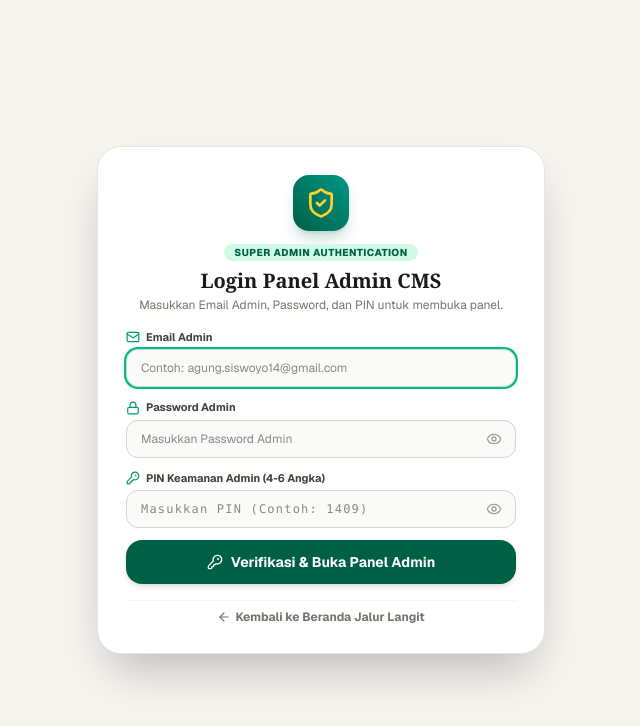
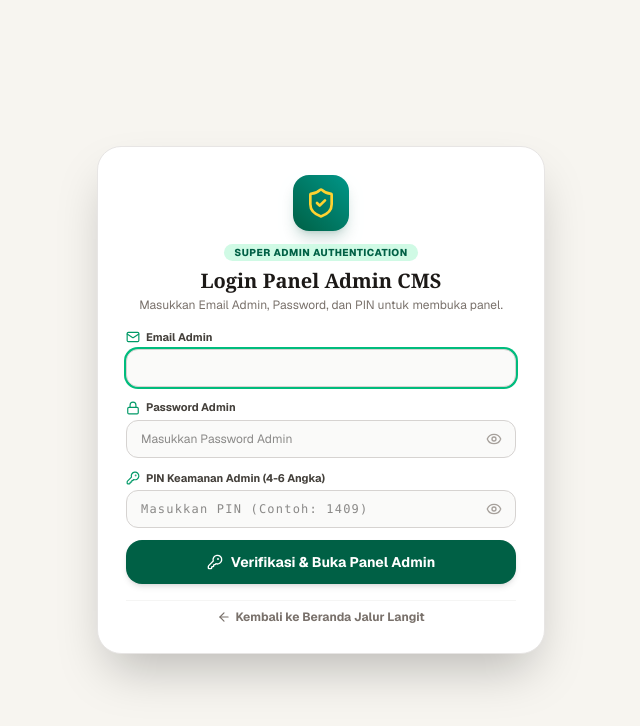
Before and after one commit to wildanishaq31-spec/jalur-langit-app, a Next.js app: page /panel-admin in a window 1280 px wide. Shown: the top 726 px of the page, without its empty margins (319-959 px from the left). Built offline with nearby package versions, Linux system fonts and the light colour scheme.

Commit message:
fix(security): empty email placeholder on admin login and settings

```diff
--- a/src/app/panel-admin/page.tsx
+++ b/src/app/panel-admin/page.tsx
@@ -534,7 +534,7 @@ export default function PanelAdminPage() {
                       setAdminEmailInput(e.target.value);
                       if (loginError) setLoginError(null);
                     }}
-                    placeholder="Contoh: agung.siswoyo14@gmail.com"
+                    placeholder=""
                     className={`w-full px-3.5 py-2.5 rounded-xl bg-stone-50 dark:bg-emerald-900/30 border text-xs text-stone-900 dark:text-stone-100 focus:outline-none focus:ring-2 ${
                       errorField === 'email'
                         ? 'border-rose-400 focus:ring-rose-400'
@@ -1628,7 +1628,7 @@ export default function PanelAdminPage() {
                             required
                             value={settingEmail}
                             onChange={(e) => setSettingEmail(e.target.value)}
-                            placeholder="Contoh: agung.siswoyo14@gmail.com"
+                            placeholder=""
                             className="w-full px-4 py-2.5 rounded-xl bg-stone-50 dark:bg-emerald-900/30 border border-stone-300 dark:border-emerald-700 text-xs sm:text-sm text-stone-900 dark:text-stone-100 focus:outline-none focus:ring-2 focus:ring-emerald-500 font-medium"
                           />
                           <p className="text-[10px] text-stone-500">
```
Also changed, not shown: 1 other file (tests, documents, lock files or other folders).
